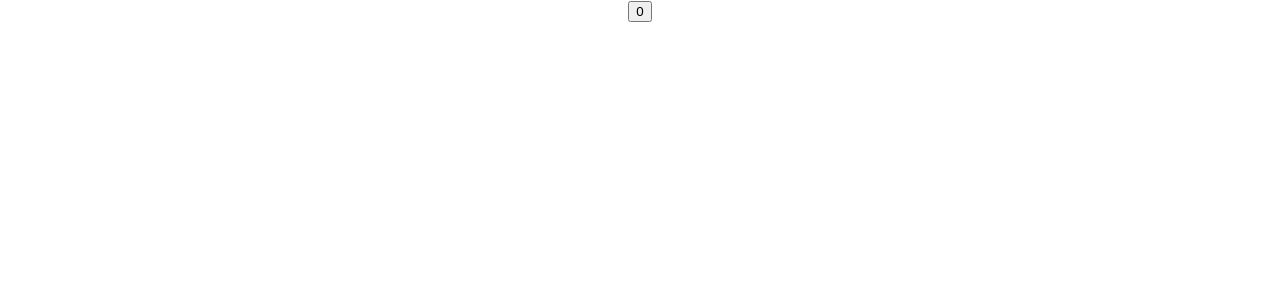
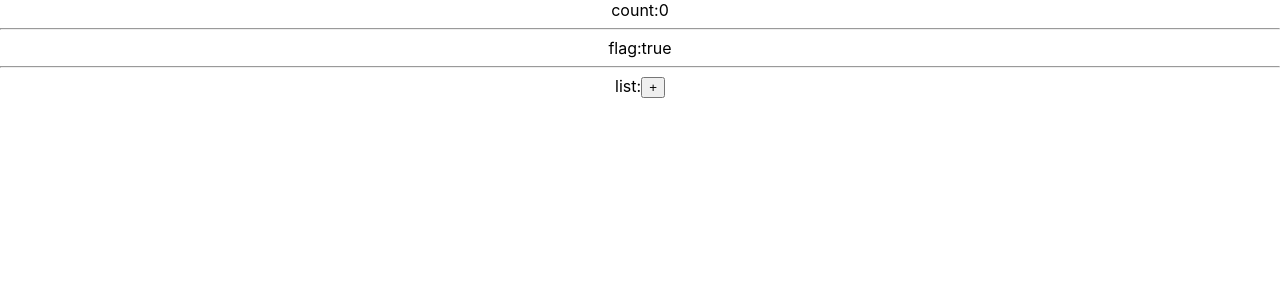
Before and after one commit to stevecyj/react-hooks, a React (Create React App) app: page / in a window 1280 px wide. Shown: the top 300 px of the page. Built offline with nearby package versions, Linux system fonts and the light colour scheme.

Commit message:
useState

```diff
--- a/src/App.js
+++ b/src/App.js
@@ -3,9 +3,24 @@ import './App.css';
 
 function App() {
   const [ count, setCount ] = useState(0);
+  const [ flag, setFlag ] = useState(true);
+  const [ list, setList ] = useState([]);
+  console.log(count);
+
+  function test() {
+    setCount(count + 1);
+    setFlag(false);
+    setList([ 1, 2, 3 ]);
+  }
+
   return (
     <div className="App">
-      <button onClick={() => setCount(count + 1)}>{count}</button>
+      count:{count}
+      <hr/>
+      flag:{flag ? 'true' : 'false'}
+      <hr/>
+      list:{list.join('-')}
+      <button onClick={test}>+</button>
     </div>
   );
 }
```
